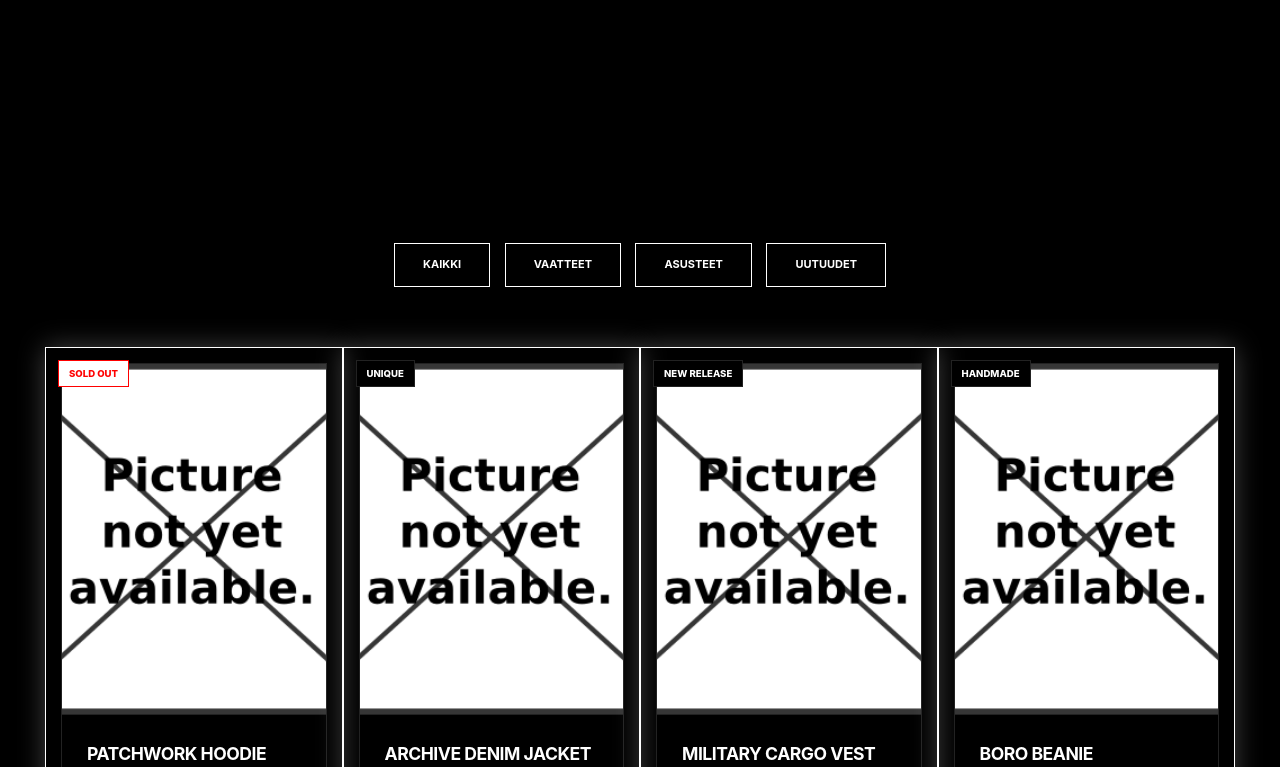
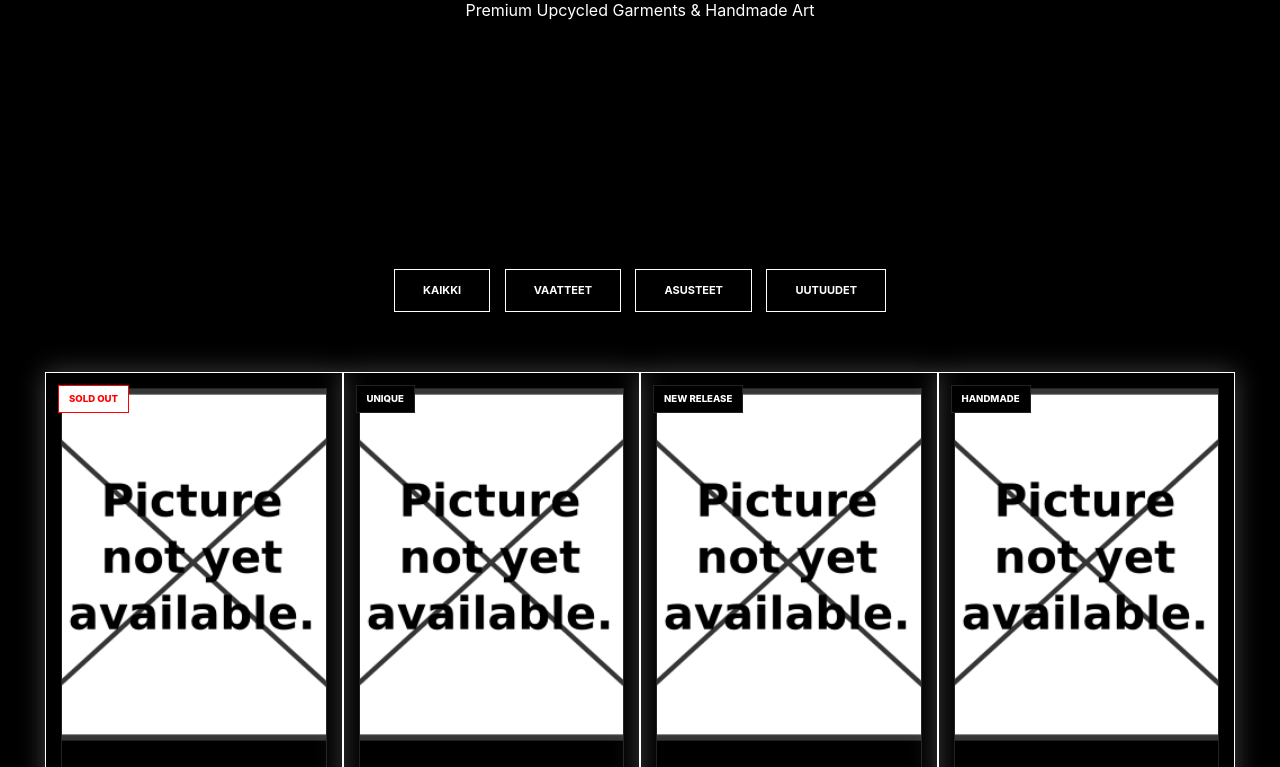
Before and after one commit to fadoficial/harjoitusty-, a plain HTML site: page index.html in a window 1280 px wide. Shown: the part 333-1100 px from the top of the page. Drawn offline with Linux system fonts and the light colour scheme.

Commit message:
index.html

```diff
--- a/index.html
+++ b/index.html
@@ -140,6 +140,7 @@
     <section class="hero">
         <div class="container">
             <h1>UNQ ARCHIVE</h1>
+                <p> Premium Upcycled Garments & Handmade Art </p>
             <div class="story-section">
             </div>
         </div>
```
